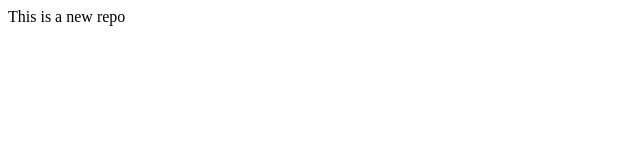
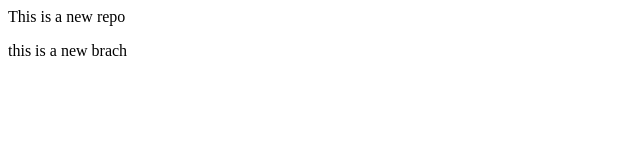
Before and after one commit to abhimanyusingh2004/localrepo, a plain HTML site: page index.html in a window 1280 px wide. Shown: the whole page, without its empty margins (0-640 px from the left). Drawn offline with Linux system fonts and the light colour scheme.

Commit message:
Add nre feature

```diff
--- a/index.html
+++ b/index.html
@@ -1,3 +1,4 @@
 <p>
     This is a new repo
 </p>
+<p>this is a new brach</p>
```
